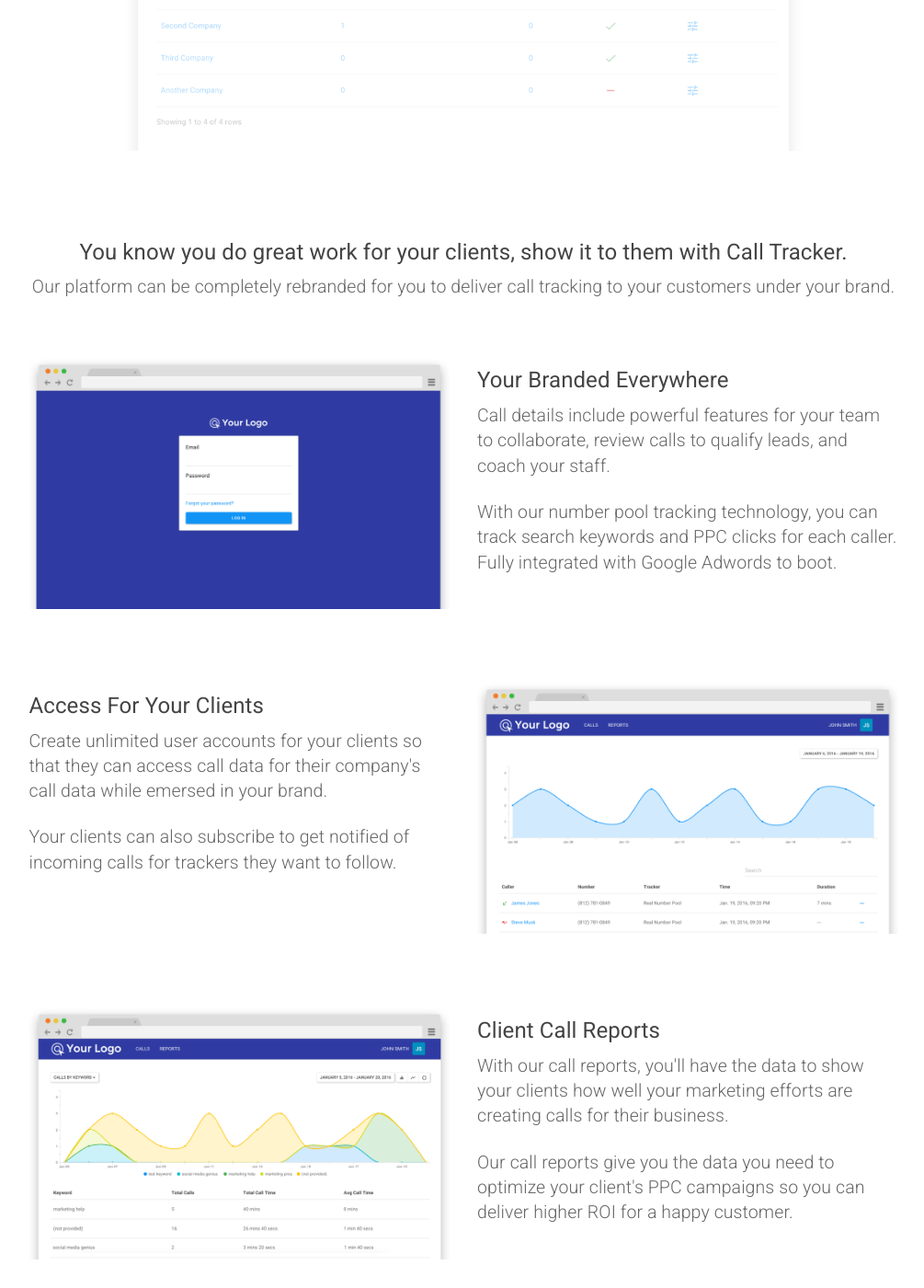
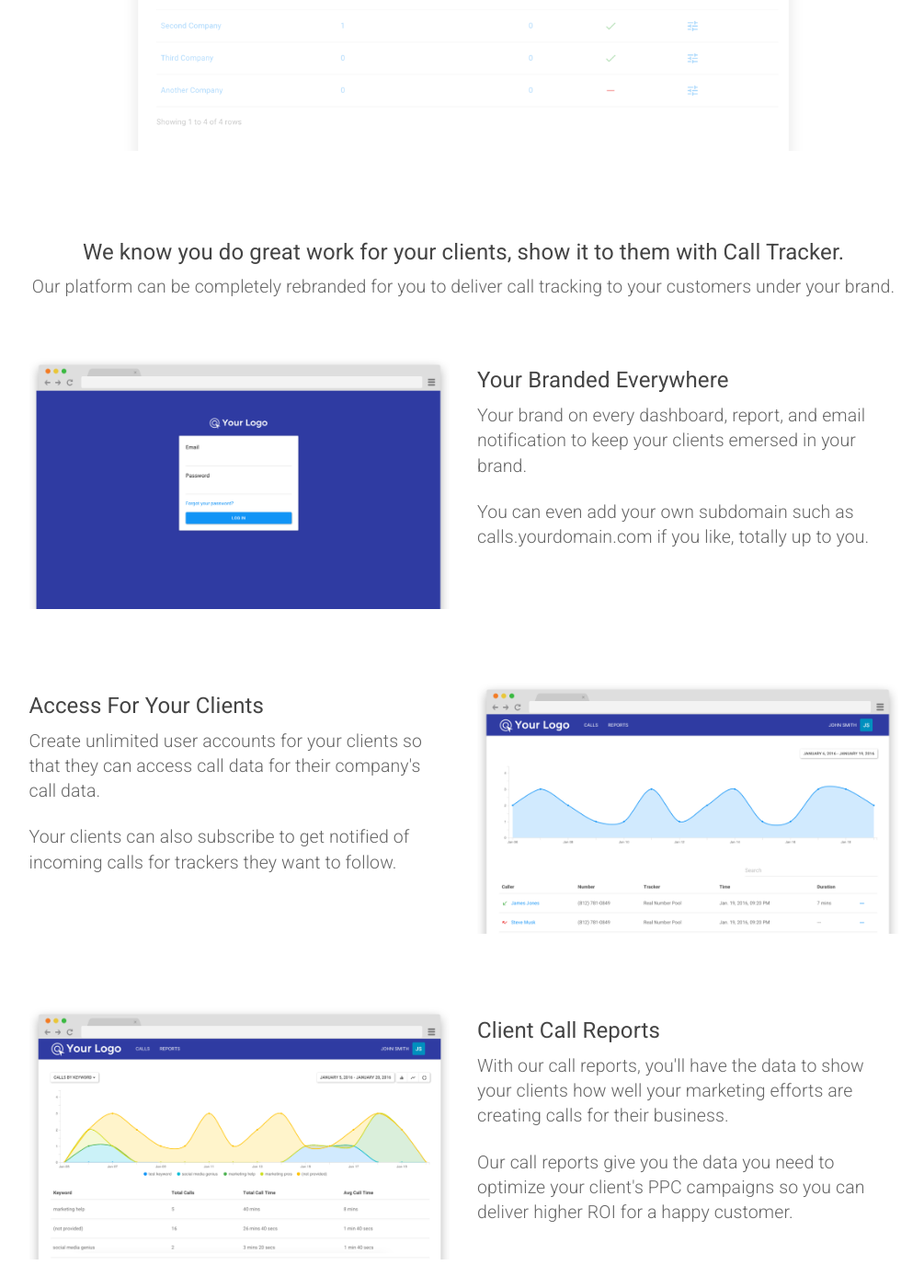
Before and after one commit to sumonst21/calltrackerio-site, a Jekyll site: the page built from agencies.html, in a window 1280 px wide and 1400 px high, scrolled down 497 px. Shown: the whole window at 92% size, without its empty margins (136-1141 px from the left). Built offline with Jekyll 4.4.1, drawn with Linux system fonts in a browser that asks for light colours.

Commit message:
update agency content section

```diff
--- a/agencies.html
+++ b/agencies.html
@@ -22,7 +22,7 @@ keywords: 'agency adwords, agency call tracking, white label call analytics'
 		<div class="row">
 			<div class="col-md-12 text-center">
 				<a href="https://app.calltracker.io/signup/" class="btn btn-xl btn-success request-button">Track Calls for Your Clients</a>
-				<h4 class="text-center">You know you do great work for your clients, show it to them with Call Tracker.</h4>
+				<h4 class="text-center">We know you do great work for your clients, show it to them with Call Tracker.</h4>
 				<p class="lead">Our platform can be completely rebranded for you to deliver call tracking to your customers under your brand.</p>
 			</div>
 		</div>
@@ -33,8 +33,8 @@ keywords: 'agency adwords, agency call tracking, white label call analytics'
 		<div class="row p-b-40 m-t-40">
 			<div class="col-md-5 col-md-push-6">
 				<h4>Your Branded Everywhere</h4>
-				<p class="lead">Call details include powerful features for your team to collaborate, review calls to qualify leads, and coach your staff.</p>
-				<p class="lead">With our number pool tracking technology, you can track search keywords and PPC clicks for each caller. Fully integrated with Google Adwords to boot.</p>
+				<p class="lead">Your brand on every dashboard, report, and email notification to keep your clients emersed in your brand.</p>
+				<p class="lead">You can even add your own subdomain such as calls.yourdomain.com if you like, totally up to you.</p>
 			</div>
 			<div class="col-md-5 col-md-pull-5 col-md-offset-1">
 				<img class="img-responsive" src="/images/app-mockups/agency-branding-login.png" alt="{{ site.name }} agency branded login">
@@ -47,7 +47,7 @@ keywords: 'agency adwords, agency call tracking, white label call analytics'
 		<div class="row p-b-40 m-t-40">
 			<div class="col-md-5 col-md-offset-1">
 				<h4>Access For Your Clients</h4>
-				<p class="lead">Create unlimited user accounts for your clients so that they can access call data for their company's call data while emersed in your brand.</p>
+				<p class="lead">Create unlimited user accounts for your clients so that they can access call data for their company's call data.</p>
 				<p class="lead">Your clients can also subscribe to get notified of incoming calls for trackers they want to follow.</p>
 			</div>
 			<div class="col-md-5">
```
